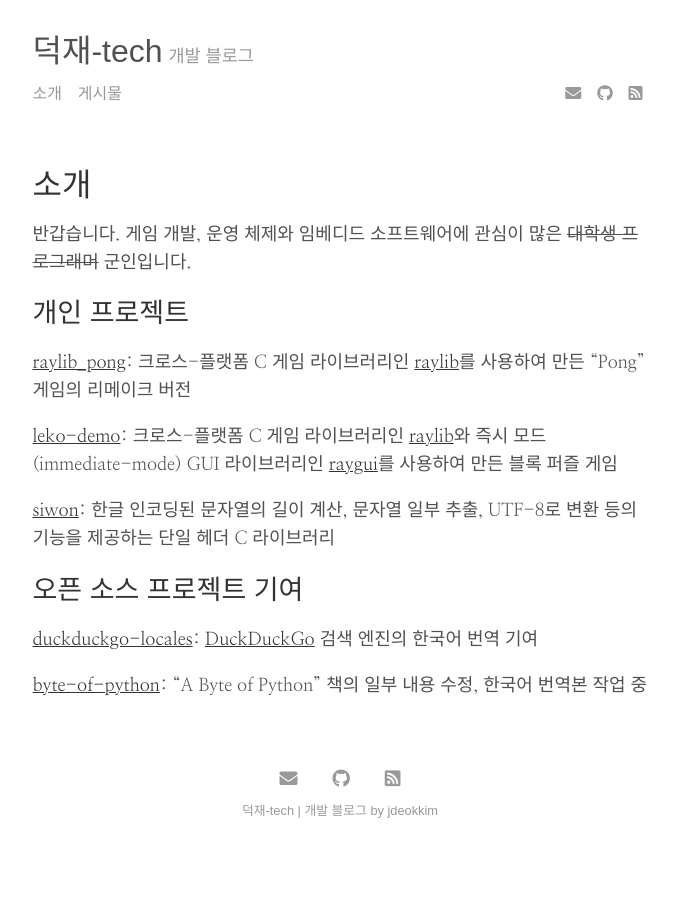
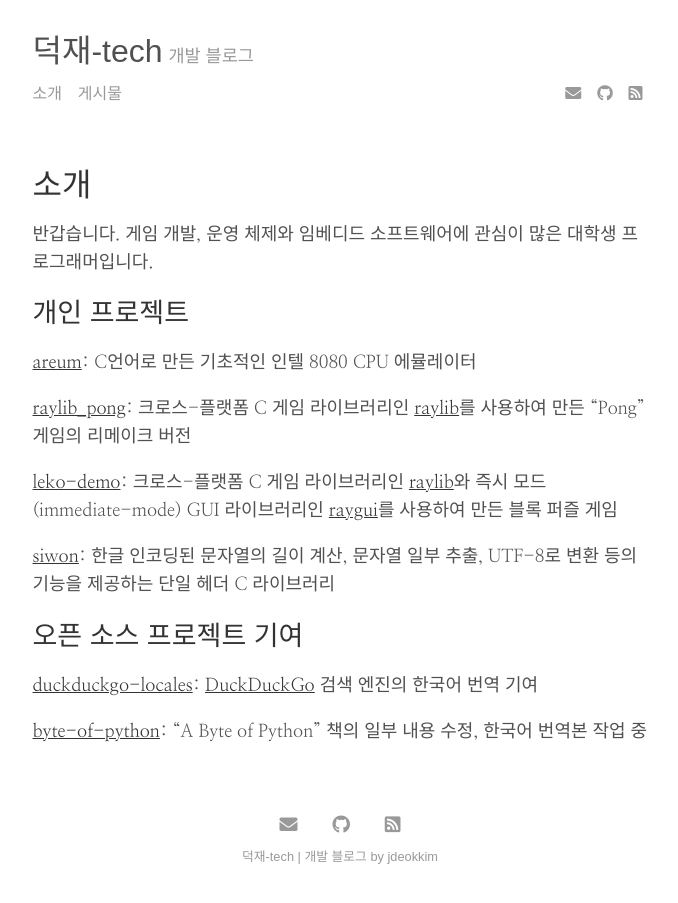
Before and after one commit to harumuki/jdeokkim.github.io, a Jekyll site: the page built from menu/about.md, in a window 1280 px wide. Shown: the whole page, without its empty margins (300-978 px from the left). Built offline with Jekyll 4.4.1, drawn with Linux system fonts in a browser that asks for light colours; some web fonts are replaced.

Commit message:
update: add a link to the areum repository to about.md

```diff
--- a/menu/about.md
+++ b/menu/about.md
@@ -3,9 +3,11 @@ layout: page
 title: 소개
 ---
 
-반갑습니다. 게임 개발, 운영 체제와 임베디드 소프트웨어에 관심이 많은 ~~대학생 프로그래머~~ 군인입니다.
+반갑습니다. 게임 개발, 운영 체제와 임베디드 소프트웨어에 관심이 많은 대학생 프로그래머입니다.
 
 ## 개인 프로젝트
+
+[areum](https://github.com/jdeokkim/areum): C언어로 만든 기초적인 인텔 8080 CPU 에뮬레이터
 
 [raylib_pong](https://github.com/jdeokkim/raylib_pong): 크로스-플랫폼 C 게임 라이브러리인 [raylib](https://github.com/raysan5/raylib)를 사용하여 만든 "Pong" 게임의 리메이크 버전
 
```
